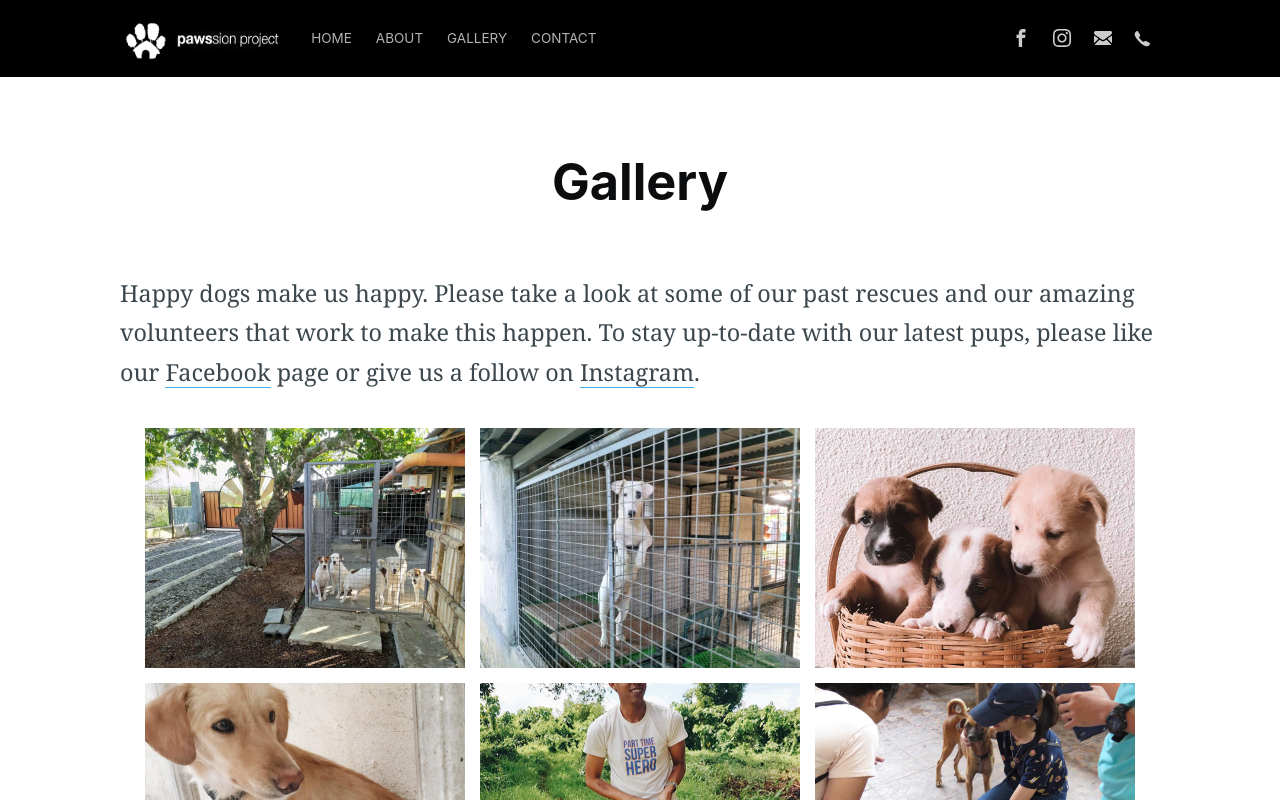
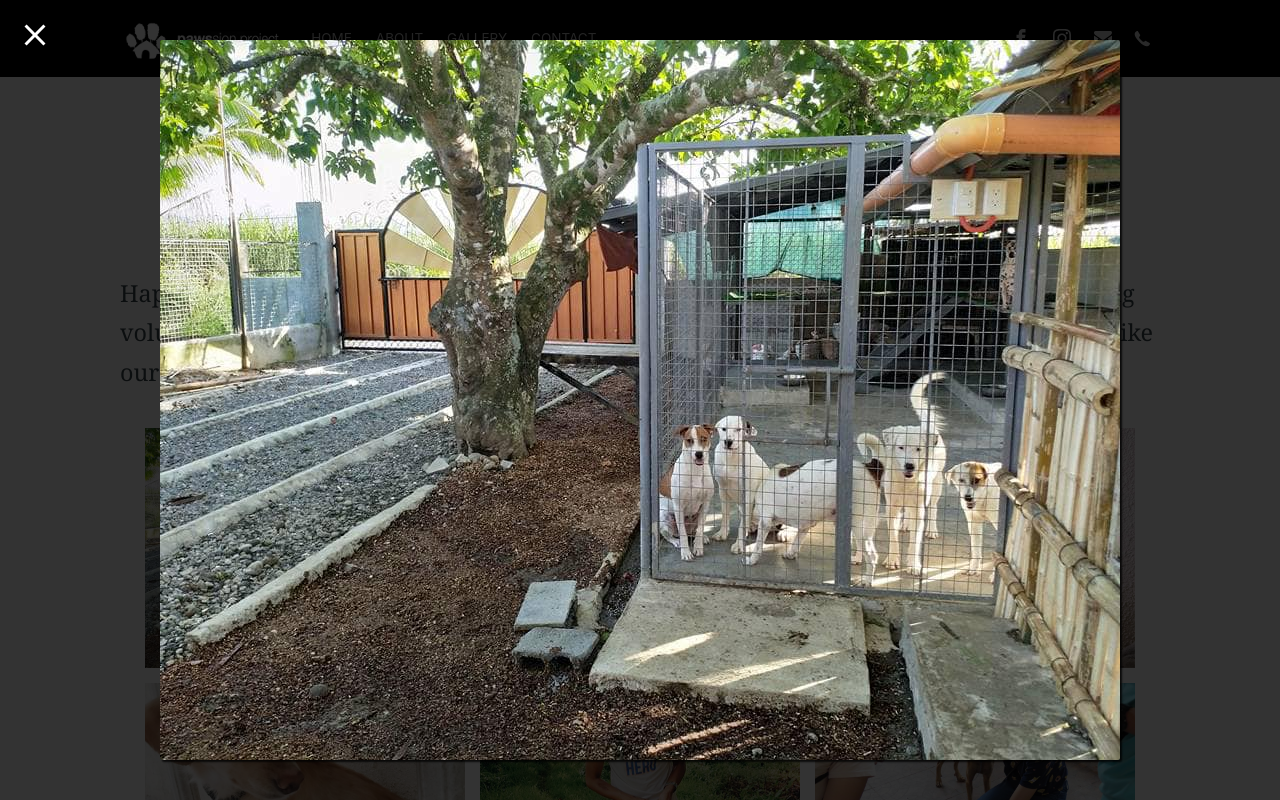
Before and after one commit to C-Rodg/PAWSsion-Project, a Gatsby site: page /gallery in a window 1280 px wide. Both pictures are taken after a click on the element 305 px from the left and 548 px from the top of the page. Shown: the top 800 px of the page. Built offline with nearby package versions, Linux system fonts and the light colour scheme; Gatsby itself is replaced by a stand-in of ours.

Commit message:
Finished styling of modal overlay component

```diff
--- /dev/null
+++ b/src/components/icons/close.js
@@ -0,0 +1,19 @@
+// Libraries
+import React from 'react'
+
+const Close = ({ color = '#fff', size = '28' }) => {
+  return (
+    <svg
+      fill={color}
+      height={size}
+      viewBox="0 0 24 24"
+      width={size}
+      xmlns="http://www.w3.org/2000/svg"
+    >
+      <path d="M19 6.41L17.59 5 12 10.59 6.41 5 5 6.41 10.59 12 5 17.59 6.41 19 12 13.41 17.59 19 19 17.59 13.41 12z" />
+      <path d="M0 0h24v24H0z" fill="none" />
+    </svg>
+  )
+}
+
+export default Close
--- /dev/null
+++ b/src/components/modal.js
@@ -0,0 +1,27 @@
+// Libraries
+import React, { Component } from 'react'
+import { createPortal } from 'react-dom'
+
+const modalRoot = document.body
+
+class Modal extends Component {
+  constructor(props) {
+    super(props)
+    this.el = document.createElement('div')
+    this.el.id = 'modal-root'
+  }
+
+  componentDidMount() {
+    modalRoot.appendChild(this.el)
+  }
+
+  componentWillUnmount() {
+    modalRoot.removeChild(this.el)
+  }
+
+  render() {
+    return createPortal(this.props.children, this.el)
+  }
+}
+
+export default Modal
--- a/src/pages/gallery.js
+++ b/src/pages/gallery.js
@@ -6,15 +6,20 @@ import styled from 'styled-components'
 import PageLayout from '../components/pageLayout'
 import SEO from '../components/seo'
 import NavBar from '../components/navBar'
+import Modal from '../components/modal'
 
 // Images
 import ShelterImages from '../images/shelter/ShelterImages'
+
+// Icons
+import Close from '../components/icons/close'
 
 // Styles
 import PageTitle from '../styles/pageTitle'
 import PaddingWrapper from '../styles/paddingWrapper'
 import GridWrap from '../styles/gridWrap'
 import PageParagraph from '../styles/pageParagraph'
+import ModalClose from '../styles/modalClose'
 
 const ImageWrapper = styled.div`
   display: grid;
@@ -39,16 +44,72 @@ const ImageWrapper = styled.div`
   img {
     backface-visibility: hidden;
     transform: scale3d(1, 1, 1);
-    transition: transform 1.8s ease;
+    transition: transform 1.4s ease;
     width: 100%;
     height: 100%;
     object-fit: cover;
   }
 `
 
+const ModalImageWrapper = styled.div`
+  display: flex;
+  margin: 20px auto;
+  align-items: center;
+  justify-content: center;
+  img {
+    box-sizing: border-box;
+    border-radius: 2px;
+    display: block;
+    height: auto;
+    max-width: 100%;
+    max-height: 90vh;
+    box-shadow: 2px 2px 2px rgba(0, 0, 0, 0.8);
+  }
+`
+
 class Gallery extends Component {
+  state = {
+    currentImageIdx: null,
+  }
+
+  componentDidMount() {
+    window.addEventListener('keydown', this.checkCloseModal, false)
+  }
+
+  componentWillUnmount() {
+    window.removeEventListener('keydown', this.checkCloseModal)
+  }
+
+  // Close modal if escape key pressed
+  checkCloseModal = ev => {
+    if (this.state.currentImageIdx !== null) {
+      if (ev.keyCode === 27) {
+        this.handleCloseModal()
+      } else if (ev.keyCode === 37 && this.state.currentImageIdx !== 0) {
+        this.setState(prevState => {
+          return { currentImageIdx: prevState.currentImageIdx - 1 }
+        })
+      } else if (
+        ev.keyCode === 39 &&
+        this.state.currentImageIdx !== ShelterImages.length - 1
+      ) {
+        this.setState(prevState => {
+          return { currentImageIdx: prevState.currentImageIdx + 1 }
+        })
+      }
+    }
+  }
+
+  // Set viewing to the current image
   handleOpenImageModal = idx => () => {
-    console.log('Opening: ' + idx)
+    this.setState({
+      currentImageIdx: idx,
+    })
+  }
+
+  // Close modal
+  handleCloseModal = () => {
+    this.setState({ currentImageIdx: null })
   }
 
   // Render image grid
@@ -63,7 +124,9 @@ class Gallery extends Component {
   }
 
   render() {
+    const { currentImageIdx } = this.state
     return (
+      <>
         <PageLayout>
           <SEO title="Gallery" />
           <NavBar />
@@ -74,8 +137,8 @@ class Gallery extends Component {
             <GridWrap>
               <PageParagraph>
                 Happy dogs make us happy. Please take a look at some of our past
-              rescues and our amazing volunteers that work to make this happen.
-              To stay up-to-date with our latest pups, please like our{' '}
+                rescues and our amazing volunteers that work to make this
+                happen. To stay up-to-date with our latest pups, please like our{' '}
                 <a
                   href="https://www.facebook.com/PAWSsionProject/"
                   target="_blank"
@@ -99,6 +162,20 @@ class Gallery extends Component {
             </GridWrap>
           </PaddingWrapper>
         </PageLayout>
+        {currentImageIdx !== null && (
+          <Modal>
+            <ModalClose onClick={this.handleCloseModal}>
+              <Close size={36} />
+            </ModalClose>
+            <ModalImageWrapper>
+              <img
+                src={ShelterImages[currentImageIdx].src}
+                alt={ShelterImages[currentImageIdx].text}
+              />
+            </ModalImageWrapper>
+          </Modal>
+        )}
+      </>
     )
   }
 }
--- a/src/styles/base.css
+++ b/src/styles/base.css
@@ -629,3 +629,17 @@ pre tt:after {
     font-size: 100%;
   }
 }
+
+#modal-root {
+  position: fixed;
+  z-index: 99;
+  top: 0;
+  left: 0;
+  right: 0;
+  bottom: 0;
+  padding: 10px;
+  background-color: rgba(0, 0, 0, 0.8);
+  display: flex;
+  justify-content: center;
+  align-items: center;
+}
--- /dev/null
+++ b/src/styles/modalClose.js
@@ -0,0 +1,19 @@
+// Libraries
+import styled from 'styled-components'
+
+const ModalClose = styled.span`
+  position: fixed;
+  top: 15px;
+  left: 15px;
+  z-index: 9;
+  border-radius: 50%;
+  width: 40px;
+  height: 40px;
+  display: flex;
+  justify-content: center;
+  align-items: center;
+  cursor: pointer;
+  background-color: rgba(0, 0, 0, 0.73);
+`
+
+export default ModalClose
```
Lines whose indentation alone changed are shown as unchanged.
